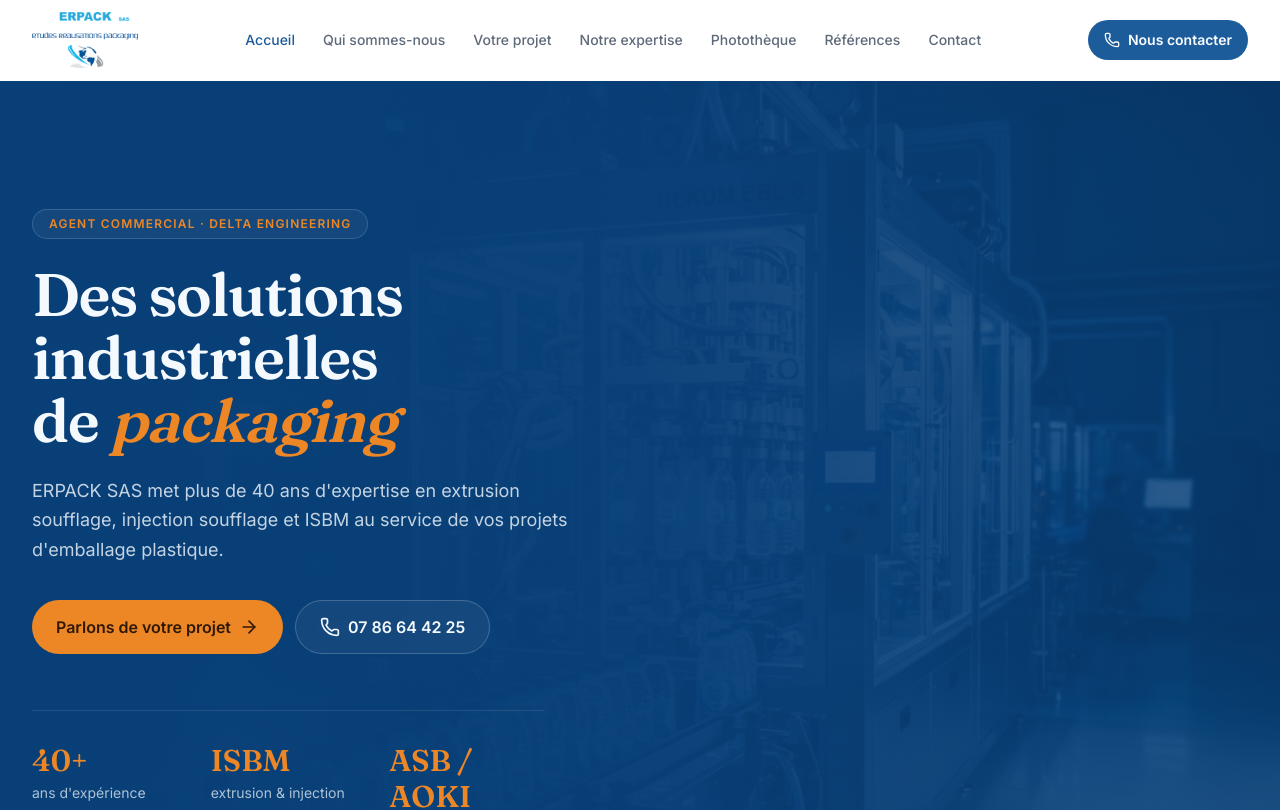
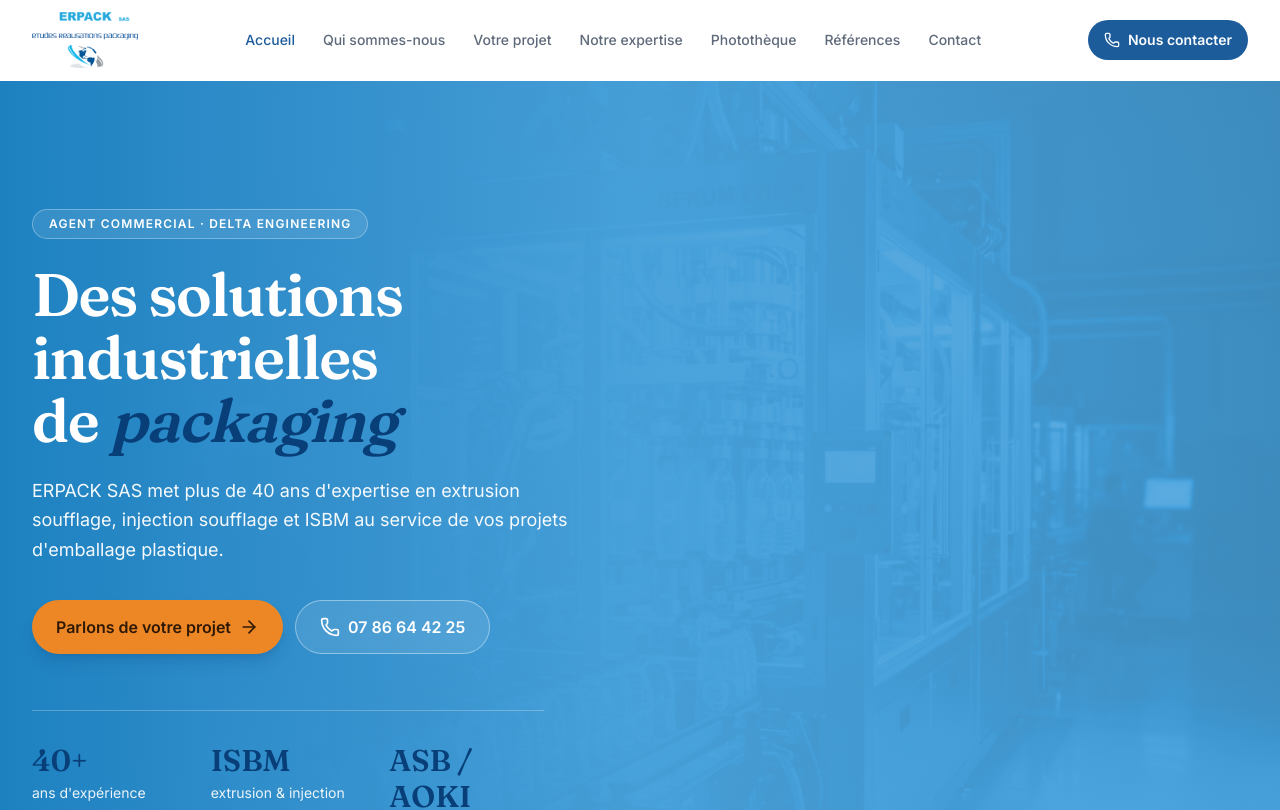
Before and after one commit to guicrstn/erpack-website, a Next.js app: page / in a window 1280 px wide. Shown: the top 810 px of the page. Built offline with nearby package versions, Linux system fonts and the light colour scheme.

Commit message:
feat: introduce new color scheme with sky tones and update hero section styling

```diff
--- a/app/globals.css
+++ b/app/globals.css
@@ -10,6 +10,8 @@
 
   --color-navy: var(--navy);
   --color-navy-foreground: var(--navy-foreground);
+  --color-sky: var(--sky);
+  --color-sky-deep: var(--sky-deep);
 
   --color-sidebar-ring: var(--sidebar-ring);
   --color-sidebar-border: var(--sidebar-border);
@@ -73,6 +75,8 @@
   --ring: oklch(0.47 0.12 252);
   --navy: oklch(0.37 0.11 254);
   --navy-foreground: oklch(0.98 0.008 245);
+  --sky: oklch(0.68 0.12 240);
+  --sky-deep: oklch(0.58 0.13 243);
   --chart-1: oklch(0.47 0.12 252);
   --chart-2: oklch(0.6 0.11 240);
   --chart-3: oklch(0.72 0.16 58);
--- a/components/home/hero.tsx
+++ b/components/home/hero.tsx
@@ -5,26 +5,29 @@ import { site } from '@/lib/site'
 
 export function Hero() {
   return (
-    <section className="relative overflow-hidden bg-navy text-navy-foreground">
+    <section className="relative overflow-hidden bg-sky text-white">
       <Image
         src="/images/hero-machine.png"
         alt="Machine d'extrusion soufflage dans une usine moderne"
         fill
         priority
-        className="object-cover opacity-30"
+        className="object-cover opacity-25 mix-blend-luminosity"
         sizes="100vw"
       />
-      <div className="absolute inset-0 bg-gradient-to-r from-navy via-navy/90 to-navy/40" aria-hidden="true" />
+      <div
+        className="absolute inset-0 bg-gradient-to-r from-sky-deep via-sky/90 to-sky/40"
+        aria-hidden="true"
+      />
 
       <div className="relative mx-auto max-w-7xl px-4 py-20 sm:px-6 lg:px-8 lg:py-32">
         <div className="max-w-2xl">
-          <span className="inline-flex items-center gap-2 rounded-full border border-white/15 bg-white/5 px-4 py-1.5 text-xs font-semibold uppercase tracking-widest text-accent">
+          <span className="inline-flex items-center gap-2 rounded-full border border-white/30 bg-white/10 px-4 py-1.5 text-xs font-semibold uppercase tracking-widest text-white">
             Agent commercial · {site.partner}
           </span>
           <h1 className="mt-6 text-balance font-serif text-4xl font-semibold leading-[1.05] tracking-tight sm:text-6xl">
-            Des solutions industrielles de <span className="italic text-accent">packaging</span>
+            Des solutions industrielles de <span className="italic text-navy">packaging</span>
           </h1>
-          <p className="mt-6 max-w-xl text-pretty text-lg leading-relaxed text-navy-foreground/80">
+          <p className="mt-6 max-w-xl text-pretty text-lg leading-relaxed text-white/95">
             {site.name}
             {' '}
             met plus de 40 ans d&apos;expertise en extrusion soufflage, injection soufflage et ISBM
@@ -33,31 +36,31 @@ export function Hero() {
           <div className="mt-9 flex flex-col gap-3 sm:flex-row">
             <Link
               href="/votre-projet"
-              className="inline-flex items-center justify-center gap-2 rounded-full bg-accent px-6 py-3.5 text-base font-semibold text-accent-foreground transition-transform hover:scale-[1.02]"
+              className="inline-flex items-center justify-center gap-2 rounded-full bg-accent px-6 py-3.5 text-base font-semibold text-accent-foreground shadow-lg shadow-navy/20 transition-transform hover:scale-[1.02]"
             >
               Parlons de votre projet
               <ArrowRight className="h-5 w-5" aria-hidden="true" />
             </Link>
             <a
               href={`tel:${site.phoneHref}`}
-              className="inline-flex items-center justify-center gap-2 rounded-full border border-white/20 bg-white/5 px-6 py-3.5 text-base font-semibold text-navy-foreground backdrop-blur transition-colors hover:bg-white/10"
+              className="inline-flex items-center justify-center gap-2 rounded-full border border-white/40 bg-white/10 px-6 py-3.5 text-base font-semibold text-white backdrop-blur transition-colors hover:bg-white/20"
             >
               <Phone className="h-5 w-5" aria-hidden="true" />
               {site.phone}
             </a>
           </div>
 
-          <dl className="mt-14 grid max-w-lg grid-cols-3 gap-6 border-t border-white/10 pt-8">
+          <dl className="mt-14 grid max-w-lg grid-cols-3 gap-6 border-t border-white/25 pt-8">
             {[
               { value: '40+', label: "ans d'expérience" },
               { value: 'ISBM', label: 'extrusion & injection' },
               { value: 'ASB / AOKI', label: 'spécialiste reconnu' },
             ].map((stat) => (
               <div key={stat.label}>
-                <dt className="font-serif text-2xl font-semibold text-accent sm:text-3xl">
+                <dt className="font-serif text-2xl font-semibold text-navy sm:text-3xl">
                   {stat.value}
                 </dt>
-                <dd className="mt-1 text-sm text-navy-foreground/70">{stat.label}</dd>
+                <dd className="mt-1 text-sm text-white/90">{stat.label}</dd>
               </div>
             ))}
           </dl>
```
